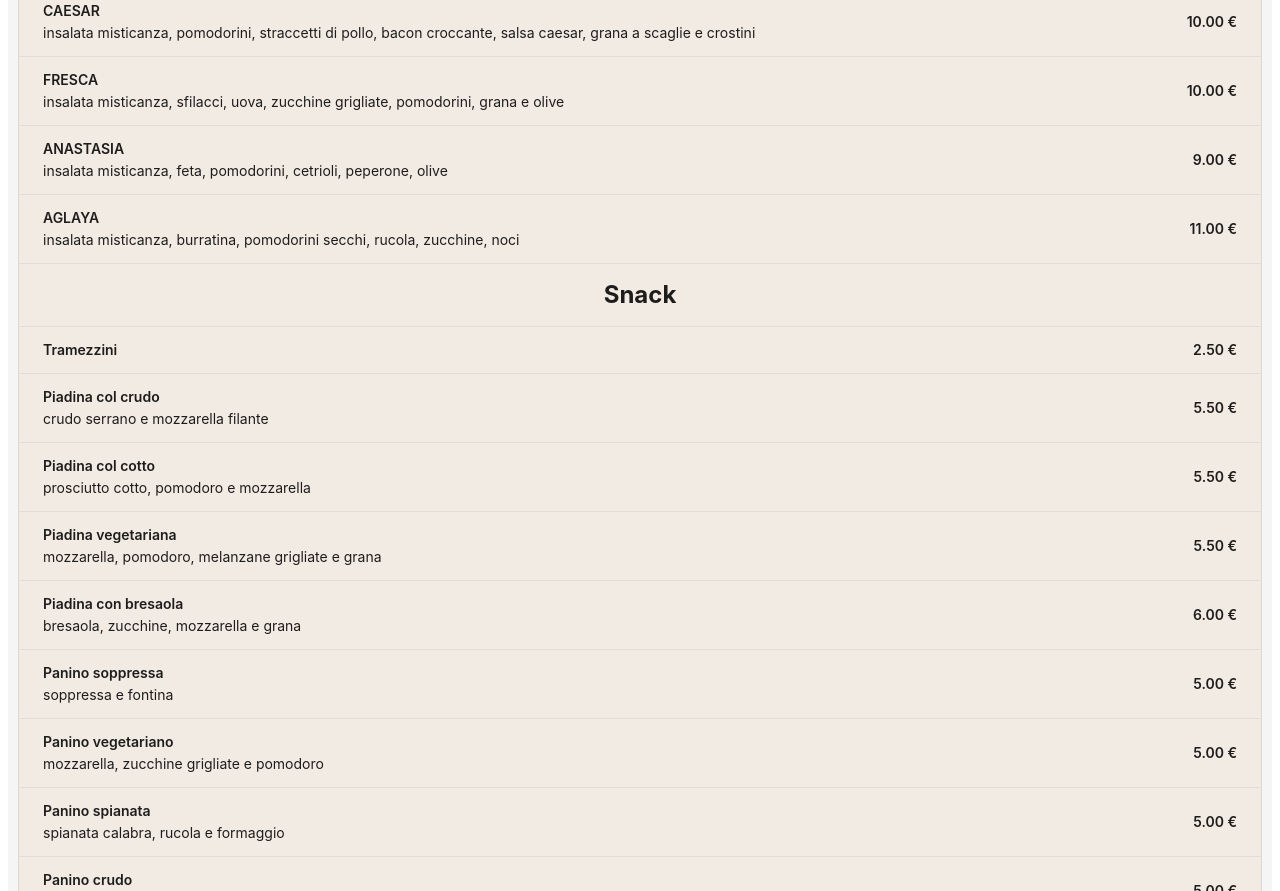
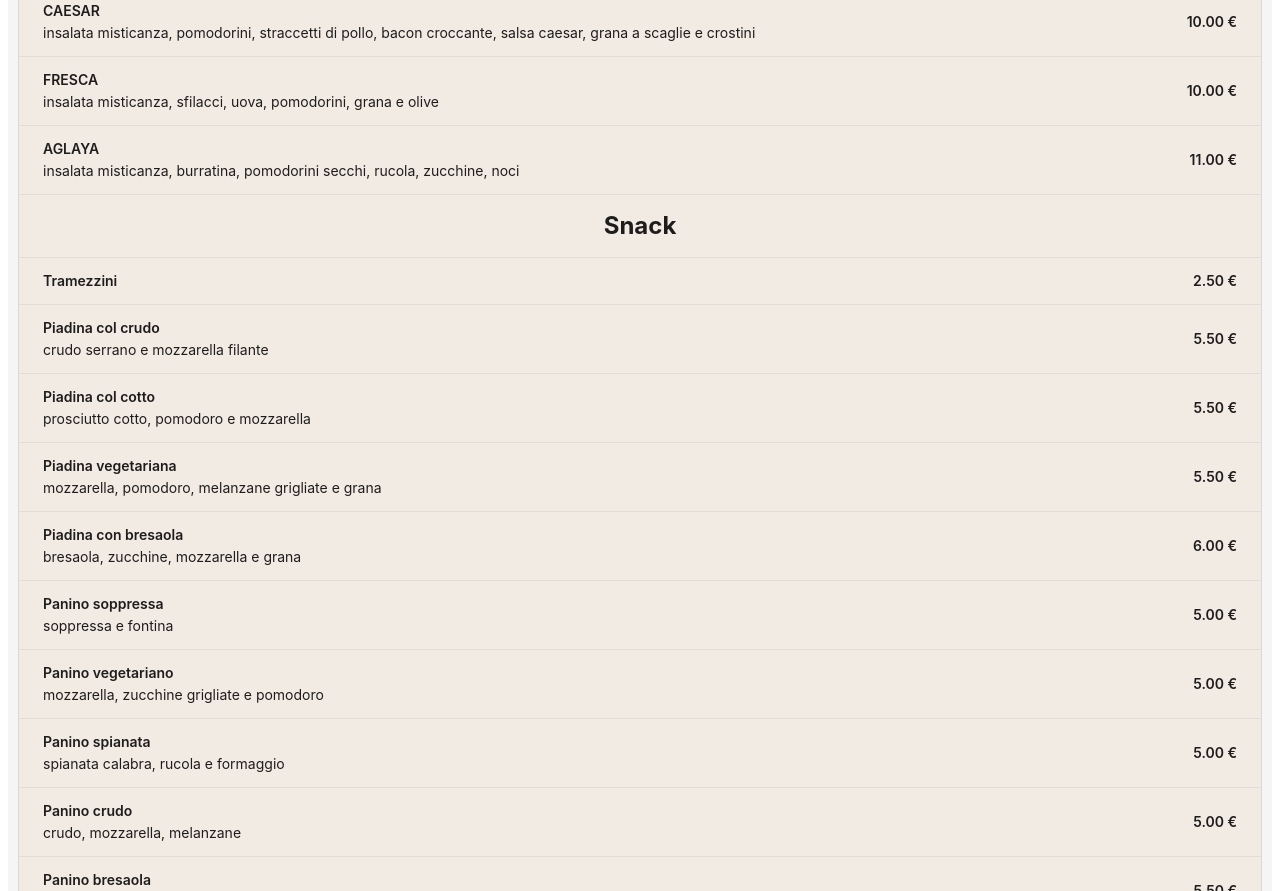
Before and after one commit to amalikov2000/Barin-menu, a React (Create React App) app: page / in a window 1280 px wide. Shown: the part 1160-2051 px from the top of the page. Built offline with nearby package versions, Linux system fonts and the light colour scheme.

Commit message:
Add files via upload

```diff
--- a/src/App.js
+++ b/src/App.js
@@ -42,8 +42,7 @@ const App = () => {
               { item: 'POCAHONTAS', ingredients: 'insalata misticanza, bresaola, pomodorini, riccioli di finocchio, philadelphia e noci ', price: '10.00 €' },
               { item: 'CLASSICA', ingredients: 'insalata misticanza, carote, pomodoro, tonno e mozzarella', price: '10.00 €' },
               { item: 'CAESAR', ingredients: 'insalata misticanza, pomodorini, straccetti di pollo, bacon croccante, salsa caesar, grana a scaglie e crostini', price: '10.00 €' },
-              { item: 'FRESCA', ingredients: 'insalata misticanza, sfilacci, uova, zucchine grigliate, pomodorini, grana e olive', price: '10.00 €' },
-              { item: 'ANASTASIA', ingredients: 'insalata misticanza, feta, pomodorini, cetrioli, peperone, olive', price: '9.00 €' },
+              { item: 'FRESCA', ingredients: 'insalata misticanza, sfilacci, uova, pomodorini, grana e olive', price: '10.00 €' },
               { item: 'AGLAYA', ingredients: 'insalata misticanza, burratina, pomodorini secchi, rucola, zucchine, noci', price: '11.00 €' },
               { subheader: true, content: 'Snack' },
               { item: 'Tramezzini ', ingredients: '', price: '2.50 €' },
```
